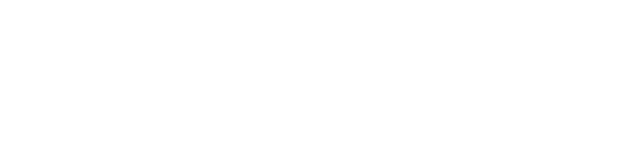
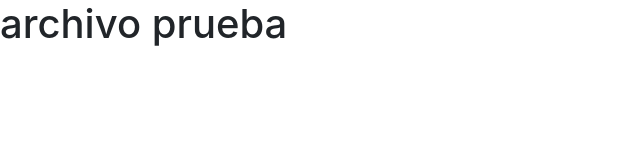
Before and after one commit to sofiacastaneda/web-replica, a plain HTML site: page index.html in a window 1280 px wide. Shown: the whole page, without its empty margins (0-640 px from the left). Drawn offline with Linux system fonts and the light colour scheme.

Commit message:
Add files via upload

```diff
--- a/index.html
+++ b/index.html
@@ -21,7 +21,7 @@
 <!--*************************************************************-->
   	<!-- nuestro código va aquí -->
 
-
+	<h1>archivo prueba</h1>
 
 
 
```
